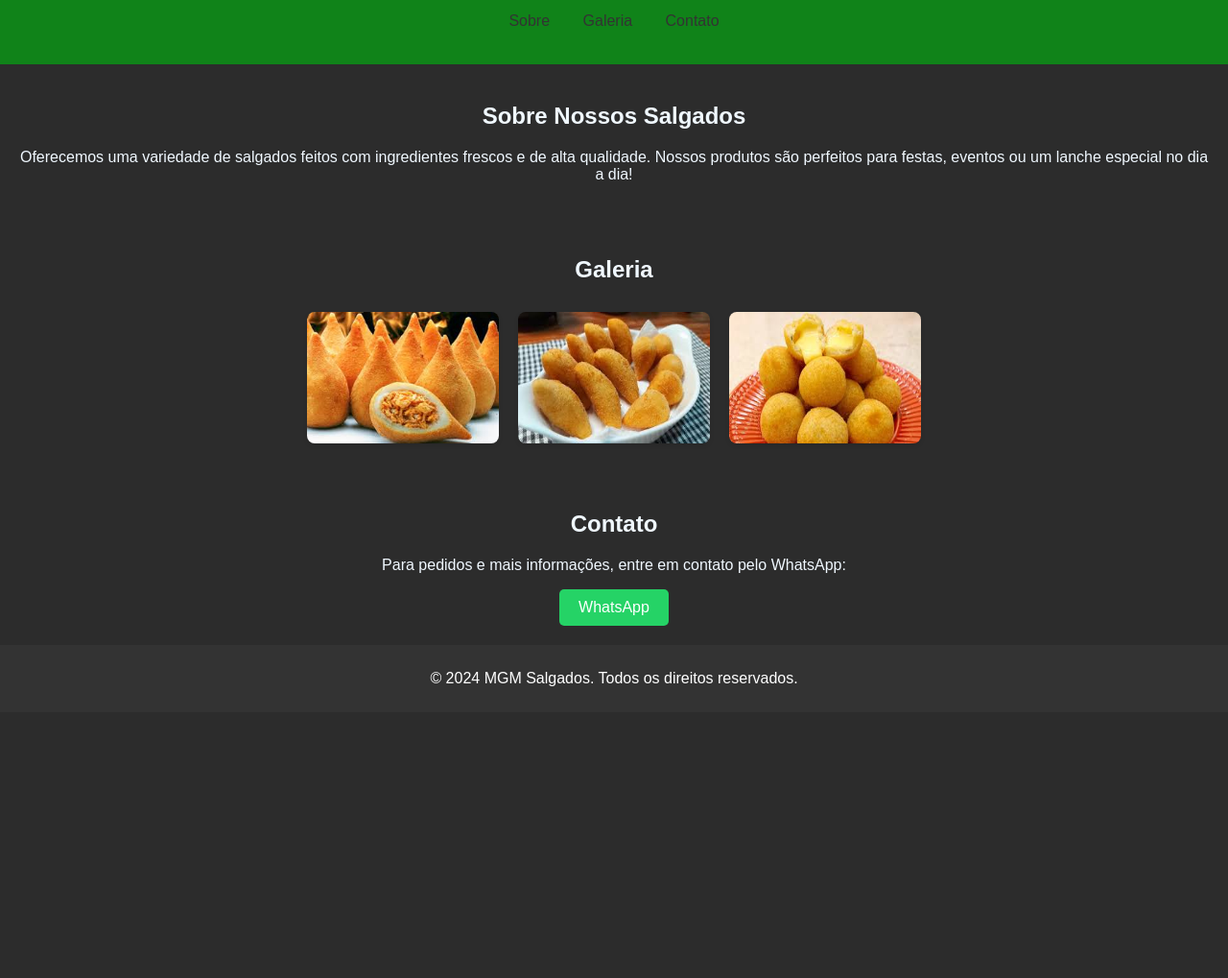
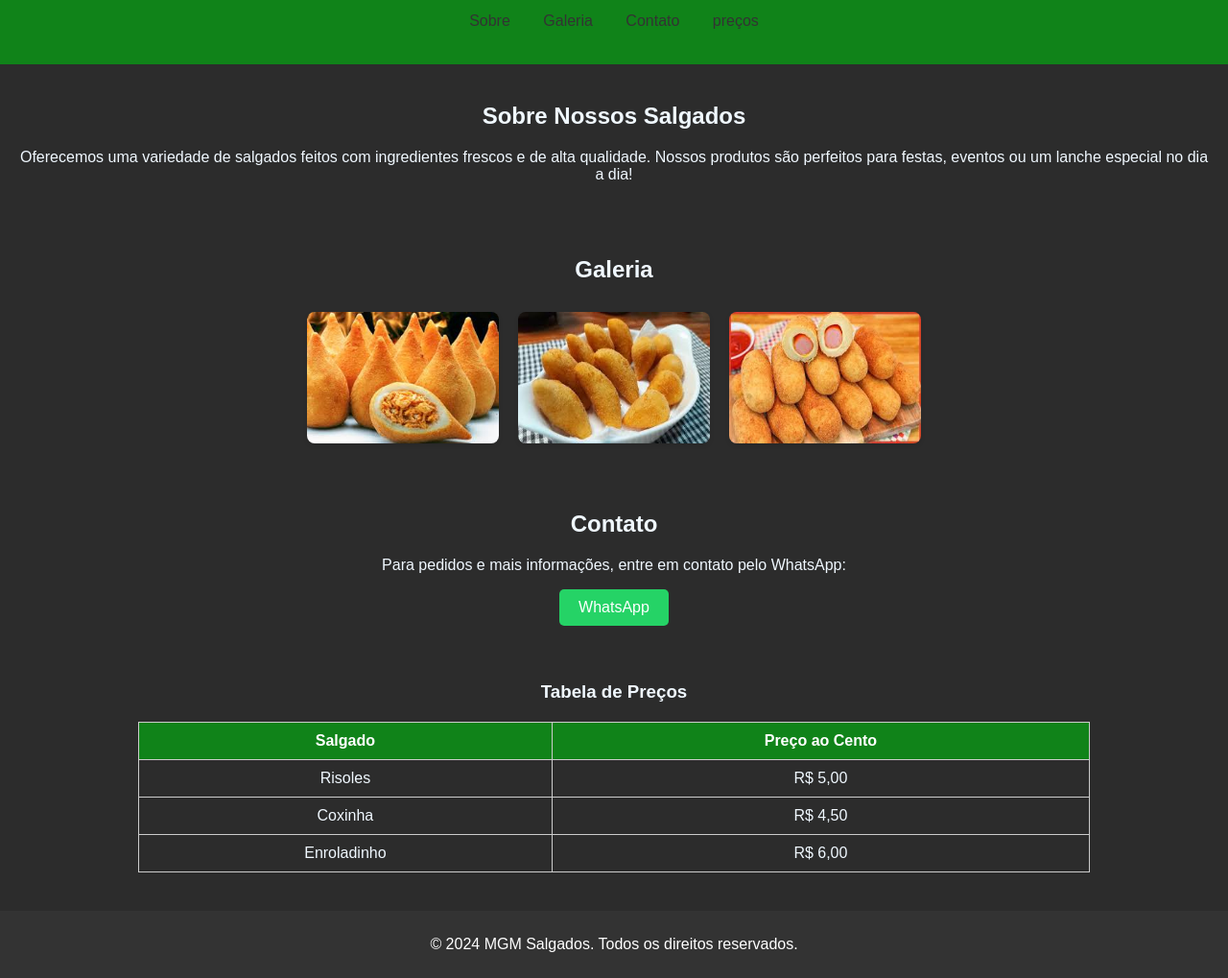
Before and after one commit to Matheuslol55/site, a plain HTML site: page index.html in a window 1280 px wide. Shown: the part 60-1079 px from the top of the page at 96% size. Before the commit the page ends 802 px from the top, so only its background shows below. Drawn offline with Linux system fonts and the light colour scheme.

Commit message:
Add files via upload

```diff
--- a/index.html
+++ b/index.html
@@ -1,11 +1,13 @@
 <!DOCTYPE html>
 <html lang="pt-BR">
+
 <head>
     <meta charset="UTF-8">
     <meta name="viewport" content="width=device-width, initial-scale=1.0">
     <title>MGM Salgados</title>
     <link rel="stylesheet" href="styles.css">
 </head>
+
 <body>
     <header>
         <h1>MGM Salgados</h1>
@@ -14,6 +16,7 @@
                 <li><a href="#sobre">Sobre</a></li>
                 <li><a href="#galeria">Galeria</a></li>
                 <li><a href="#contato">Contato</a></li>
+                <li><a href="#preços">preços</a></li>
             </ul>
         </nav>
     </header>
@@ -21,7 +24,7 @@
     <section id="sobre">
         <h2>Sobre Nossos Salgados</h2>
         <p>Oferecemos uma variedade de salgados feitos com ingredientes frescos e de alta qualidade.
-         Nossos produtos são perfeitos para festas, eventos ou um lanche especial no dia a dia!</p>
+            Nossos produtos são perfeitos para festas, eventos ou um lanche especial no dia a dia!</p>
     </section>
 
     <section id="galeria">
@@ -29,18 +32,44 @@
         <div class="galeria-container">
             <img src="imagens/salgado1.jfif" alt="Salgado 1">
             <img src="imagens/salgado2.jfif" alt="Salgado 2">
-            <img src="imagens/salgado3.jfif" alt="Salgado 3">
+            <img src="imagens/salgado3.jpg" alt="Salgado 3">
         </div>
     </section>
-
     <section id="contato">
         <h2>Contato</h2>
         <p>Para pedidos e mais informações, entre em contato pelo WhatsApp:</p>
         <a href="https://wa.me/41992938837" class="whatsapp-button">WhatsApp</a>
     </section>
 
+    <section id="preços">
+        <h3>Tabela de Preços</h3>
+        <table>
+            <thead>
+                <tr>
+                    <th>Salgado</th>
+                    <th>Preço ao Cento</th>
+                </tr>
+            </thead>
+            <tbody>
+                <tr>
+                    <td>Risoles</td>
+                    <td>R$ 5,00</td>
+                </tr>
+                <tr>
+                    <td>Coxinha</td>
+                    <td>R$ 4,50</td>
+                </tr>
+                <tr>
+                    <td>Enroladinho</td>
+                    <td>R$ 6,00</td>
+                </tr>
+            </tbody>
+        </table>
+    </section>
+
     <footer>
         <p>&copy; 2024 MGM Salgados. Todos os direitos reservados.</p>
     </footer>
 </body>
+
 </html>
--- a/styles.css
+++ b/styles.css
@@ -65,3 +65,20 @@ footer {
     text-align: center;
     padding: 10px 0;
 }
+
+table {
+    margin: 20px auto;
+    border-collapse: collapse;
+    width: 80%;
+}
+
+th, td {
+    border: 1px solid #ccc;
+    padding: 10px;
+    text-align: center;
+}
+
+th {
+    background-color: #108319;
+    color: white;
+}
```
Also changed, not shown: imagens/salgado3.jpg (added).
